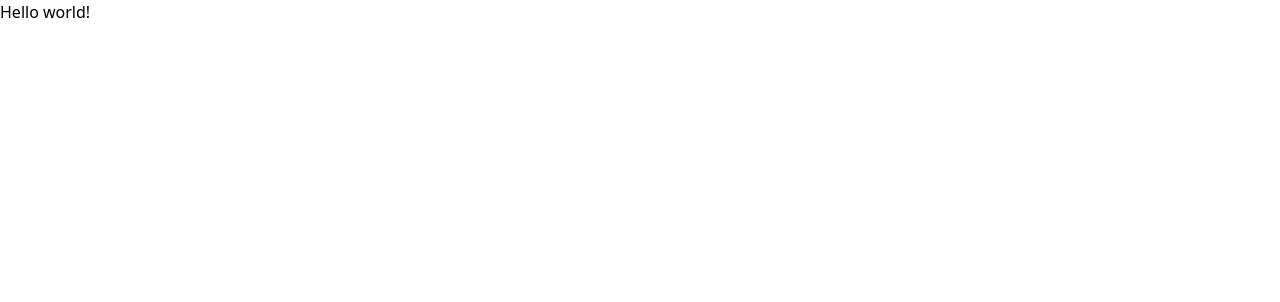
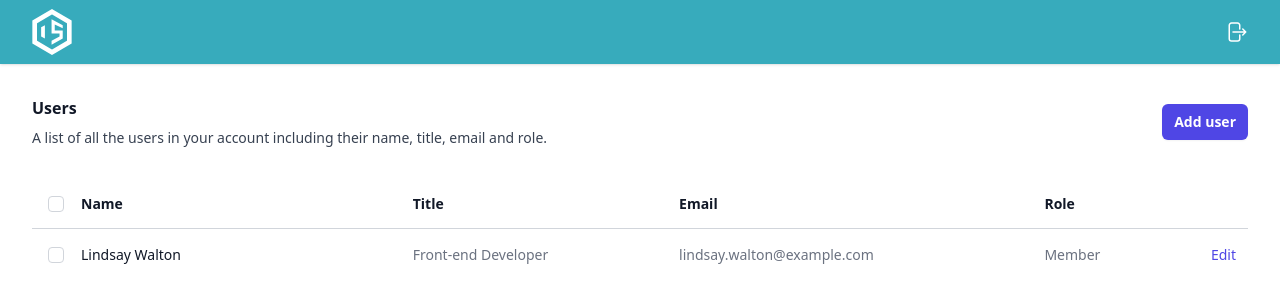
Before and after one commit to CodeChefVIT/devsoc-23-admin-portal, a Next.js app in the folder frontend/: page /teams in a window 1280 px wide. Shown: the top 302 px of the page. Built offline with nearby package versions, Linux system fonts and the light colour scheme.

Commit message:
feat: add navbar

```diff
--- a/frontend/package.json
+++ b/frontend/package.json
@@ -9,6 +9,7 @@
     "start": "next start"
   },
   "dependencies": {
+    "@headlessui/react": "^1.7.13",
     "@heroicons/react": "^2.0.17",
     "@tailwindcss/forms": "^0.5.3",
     "@tanstack/react-query": "^4.28.0",
--- /dev/null
+++ b/frontend/src/components/Navbar/Navbar.tsx
@@ -0,0 +1,26 @@
+import { Disclosure } from "@headlessui/react";
+import { ArrowRightOnRectangleIcon } from "@heroicons/react/24/outline";
+import Image from "next/image";
+
+export default function Example() {
+  return (
+    <Disclosure as="nav" className="bg-[#37ABBC] shadow">
+      {() => (
+        <>
+          <div className="mx-auto max-w-7xl px-4 sm:px-6 lg:px-8">
+            <div className="flex h-16 justify-between">
+              <div className="flex">
+                <div className="flex shrink-0 items-center">
+                  <Image src="/logo.svg" width={40} height={40} alt="Logo" />
+                </div>
+              </div>
+              <div className="flex items-center justify-center">
+                <ArrowRightOnRectangleIcon className="h-6 w-6 text-white" />
+              </div>
+            </div>
+          </div>
+        </>
+      )}
+    </Disclosure>
+  );
+}
--- a/frontend/src/pages/index.tsx
+++ b/frontend/src/pages/index.tsx
@@ -65,11 +65,11 @@
             </div>
           </div>
         </div>
-        <div className="w-1/3">
+        <div className="flex-1">
           <Image
             src="/login-bg.png"
             alt="asldkj"
-            className="object-fit h-full w-full"
+            className="h-full w-full object-contain"
             width={500}
             height={500}
           />
--- a/frontend/src/pages/teams/index.tsx
+++ b/frontend/src/pages/teams/index.tsx
@@ -1,3 +1,191 @@
-export default function Index() {
-  return <div>Hello world!</div>;
+import { useLayoutEffect, useRef, useState } from "react";
+import Navbar from "~/components/Navbar/Navbar";
+
+const people = [
+  {
+    name: "Lindsay Walton",
+    title: "Front-end Developer",
+    email: "lindsay.walton@example.com",
+    role: "Member",
+  },
+  // More people...
+];
+
+function classNames(...classes: string[]) {
+  return classes.filter(Boolean).join(" ");
 }
+
+export default function Example() {
+  const checkbox = useRef();
+  const [checked, setChecked] = useState(false);
+  const [indeterminate, setIndeterminate] = useState(false);
+  const [selectedPeople, setSelectedPeople] = useState([]);
+
+  useLayoutEffect(() => {
+    const isIndeterminate =
+      selectedPeople.length > 0 && selectedPeople.length < people.length;
+    setChecked(selectedPeople.length === people.length);
+    setIndeterminate(isIndeterminate);
+    checkbox.current.indeterminate = isIndeterminate;
+  }, [selectedPeople]);
+
+  function toggleAll() {
+    setSelectedPeople(checked || indeterminate ? [] : people);
+    setChecked(!checked && !indeterminate);
+    setIndeterminate(false);
+  }
+
+  return (
+    <>
+      <Navbar />
+      <div className="mt-8 px-4 sm:px-6 lg:px-8">
+        <div className="sm:flex sm:items-center">
+          <div className="sm:flex-auto">
+            <h1 className="text-base font-semibold leading-6 text-gray-900">
+              Users
+            </h1>
+            <p className="mt-2 text-sm text-gray-700">
+              A list of all the users in your account including their name,
+              title, email and role.
+            </p>
+          </div>
+          <div className="mt-4 sm:ml-16 sm:mt-0 sm:flex-none">
+            <button
+              type="button"
+              className="block rounded-md bg-indigo-600 px-3 py-1.5 text-center text-sm font-semibold leading-6 text-white shadow-sm hover:bg-indigo-500 focus-visible:outline focus-visible:outline-2 focus-visible:outline-offset-2 focus-visible:outline-indigo-600"
+            >
+              Add user
+            </button>
+          </div>
+        </div>
+        <div className="mt-8 flow-root">
+          <div className="-mx-4 -my-2 overflow-x-auto sm:-mx-6 lg:-mx-8">
+            <div className="inline-block min-w-full py-2 align-middle sm:px-6 lg:px-8">
+              <div className="relative">
+                {selectedPeople.length > 0 && (
+                  <div className="absolute left-14 top-0 flex h-12 items-center space-x-3 bg-white sm:left-12">
+                    <button
+                      type="button"
+                      className="inline-flex items-center rounded bg-white px-2 py-1 text-sm font-semibold text-gray-900 shadow-sm ring-1 ring-inset ring-gray-300 hover:bg-gray-50 disabled:cursor-not-allowed disabled:opacity-30 disabled:hover:bg-white"
+                    >
+                      Bulk edit
+                    </button>
+                    <button
+                      type="button"
+                      className="inline-flex items-center rounded bg-white px-2 py-1 text-sm font-semibold text-gray-900 shadow-sm ring-1 ring-inset ring-gray-300 hover:bg-gray-50 disabled:cursor-not-allowed disabled:opacity-30 disabled:hover:bg-white"
+                    >
+                      Delete all
+                    </button>
+                  </div>
+                )}
+                <table className="min-w-full table-fixed divide-y divide-gray-300">
+                  <thead>
+                    <tr>
+                      <th scope="col" className="relative px-7 sm:w-12 sm:px-6">
+                        <input
+                          type="checkbox"
+                          className="absolute left-4 top-1/2 -mt-2 h-4 w-4 rounded border-gray-300 text-indigo-600 focus:ring-indigo-600"
+                          ref={checkbox}
+                          checked={checked}
+                          onChange={toggleAll}
+                        />
+                      </th>
+                      <th
+                        scope="col"
+                        className="min-w-[12rem] py-3.5 pr-3 text-left text-sm font-semibold text-gray-900"
+                      >
+                        Name
+                      </th>
+                      <th
+                        scope="col"
+                        className="px-3 py-3.5 text-left text-sm font-semibold text-gray-900"
+                      >
+                        Title
+                      </th>
+                      <th
+                        scope="col"
+                        className="px-3 py-3.5 text-left text-sm font-semibold text-gray-900"
+                      >
+                        Email
+                      </th>
+                      <th
+                        scope="col"
+                        className="px-3 py-3.5 text-left text-sm font-semibold text-gray-900"
+                      >
+                        Role
+                      </th>
+                      <th
+                        scope="col"
+                        className="relative py-3.5 pl-3 pr-4 sm:pr-3"
+                      >
+                        <span className="sr-only">Edit</span>
+                      </th>
+                    </tr>
+                  </thead>
+                  <tbody className="divide-y divide-gray-200 bg-white">
+                    {people.map((person) => (
+                      <tr
+                        key={person.email}
+                        className={
+                          selectedPeople.includes(person)
+                            ? "bg-gray-50"
+                            : undefined
+                        }
+                      >
+                        <td className="relative px-7 sm:w-12 sm:px-6">
+                          {selectedPeople.includes(person) && (
+                            <div className="absolute inset-y-0 left-0 w-0.5 bg-indigo-600" />
+                          )}
+                          <input
+                            type="checkbox"
+                            className="absolute left-4 top-1/2 -mt-2 h-4 w-4 rounded border-gray-300 text-indigo-600 focus:ring-indigo-600"
+                            value={person.email}
+                            checked={selectedPeople.includes(person)}
+                            onChange={(e) =>
+                              setSelectedPeople(
+                                e.target.checked
+                                  ? [...selectedPeople, person]
+                                  : selectedPeople.filter((p) => p !== person)
+                              )
+                            }
+                          />
+                        </td>
+                        <td
+                          className={classNames(
+                            "whitespace-nowrap py-4 pr-3 text-sm font-medium",
+                            selectedPeople.includes(person)
+                              ? "text-indigo-600"
+                              : "text-gray-900"
+                          )}
+                        >
+                          {person.name}
+                        </td>
+                        <td className="whitespace-nowrap px-3 py-4 text-sm text-gray-500">
+                          {person.title}
+                        </td>
+                        <td className="whitespace-nowrap px-3 py-4 text-sm text-gray-500">
+                          {person.email}
+                        </td>
+                        <td className="whitespace-nowrap px-3 py-4 text-sm text-gray-500">
+                          {person.role}
+                        </td>
+                        <td className="whitespace-nowrap py-4 pl-3 pr-4 text-right text-sm font-medium sm:pr-3">
+                          <a
+                            href="#"
+                            className="text-indigo-600 hover:text-indigo-900"
+                          >
+                            Edit<span className="sr-only">, {person.name}</span>
+                          </a>
+                        </td>
+                      </tr>
+                    ))}
+                  </tbody>
+                </table>
+              </div>
+            </div>
+          </div>
+        </div>
+      </div>
+    </>
+  );
+}
```
Also changed, not shown: frontend/public/logo.svg (added), 1 other file (tests, documents, lock files or other folders).
